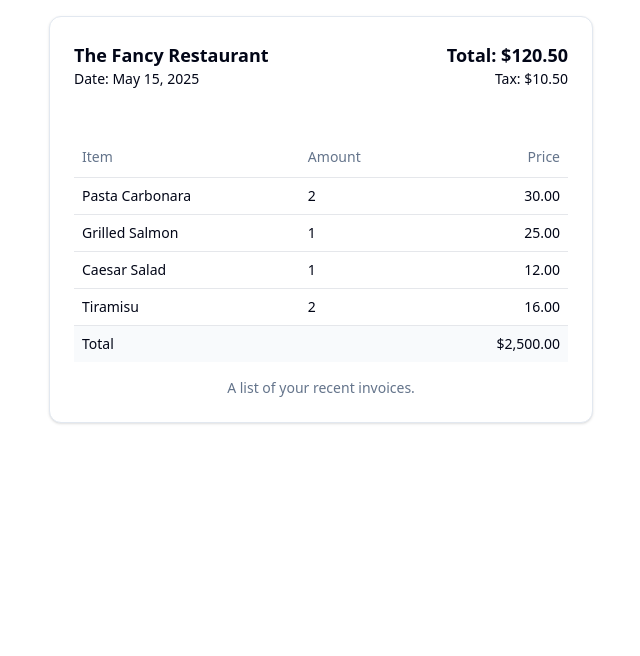
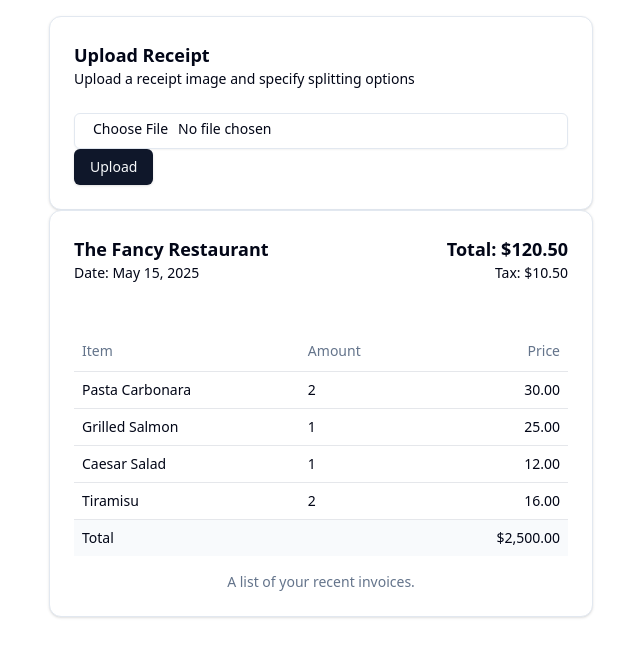
Before and after one commit to rulkimi/splitr, a React (Vite) app in the folder client/: page / in a window 1280 px wide. Shown: the top 656 px of the page, without its empty margins (319-959 px from the left). Built offline with nearby package versions, Linux system fonts and the light colour scheme.

Commit message:
add upload receipt

```diff
--- a/client/package.json
+++ b/client/package.json
@@ -10,6 +10,7 @@
     "preview": "vite preview"
   },
   "dependencies": {
+    "@radix-ui/react-label": "^2.1.1",
     "@radix-ui/react-slot": "^1.1.1",
     "class-variance-authority": "^0.7.1",
     "clsx": "^2.1.1",
--- a/client/src/App.tsx
+++ b/client/src/App.tsx
@@ -1,9 +1,11 @@
 import BillDetails from "@/components/bill-details";
 import BaseLayout from "@/layouts";
+import UploadReceipt from "./components/upload-receipt";
 
 export default function Home() {
   return (
     <BaseLayout>
+      <UploadReceipt />
       <BillDetails />
     </BaseLayout>
   );
--- a/client/src/components/bill-details.tsx
+++ b/client/src/components/bill-details.tsx
@@ -12,10 +12,6 @@ import {
 import { useEffect, useState } from "react";
 
 const BillDetails = () => {
-  // useEffect(() => {
-  //   fetch('http://localhost:8000/upload/')
-  // }, []);
-
   return (
     <Card>
       <CardHeader>
--- /dev/null
+++ b/client/src/components/ui/input.tsx
@@ -0,0 +1,22 @@
+import * as React from "react"
+
+import { cn } from "@/lib/utils"
+
+const Input = React.forwardRef<HTMLInputElement, React.ComponentProps<"input">>(
+  ({ className, type, ...props }, ref) => {
+    return (
+      <input
+        type={type}
+        className={cn(
+          "flex h-9 w-full rounded-md border border-slate-200 bg-transparent px-3 py-1 text-base shadow-sm transition-colors file:border-0 file:bg-transparent file:text-sm file:font-medium file:text-slate-950 placeholder:text-slate-500 focus-visible:outline-none focus-visible:ring-1 focus-visible:ring-slate-950 disabled:cursor-not-allowed disabled:opacity-50 md:text-sm dark:border-slate-800 dark:file:text-slate-50 dark:placeholder:text-slate-400 dark:focus-visible:ring-slate-300",
+          className
+        )}
+        ref={ref}
+        {...props}
+      />
+    )
+  }
+)
+Input.displayName = "Input"
+
+export { Input }
--- /dev/null
+++ b/client/src/components/ui/label.tsx
@@ -0,0 +1,24 @@
+import * as React from "react"
+import * as LabelPrimitive from "@radix-ui/react-label"
+import { cva, type VariantProps } from "class-variance-authority"
+
+import { cn } from "@/lib/utils"
+
+const labelVariants = cva(
+  "text-sm font-medium leading-none peer-disabled:cursor-not-allowed peer-disabled:opacity-70"
+)
+
+const Label = React.forwardRef<
+  React.ElementRef<typeof LabelPrimitive.Root>,
+  React.ComponentPropsWithoutRef<typeof LabelPrimitive.Root> &
+    VariantProps<typeof labelVariants>
+>(({ className, ...props }, ref) => (
+  <LabelPrimitive.Root
+    ref={ref}
+    className={cn(labelVariants(), className)}
+    {...props}
+  />
+))
+Label.displayName = LabelPrimitive.Root.displayName
+
+export { Label }
--- /dev/null
+++ b/client/src/components/upload-receipt.tsx
@@ -0,0 +1,52 @@
+import { Card, CardContent, CardDescription, CardHeader, CardTitle } from "@/components/ui/card";
+import { Input } from "@/components/ui/input";
+import { useState, useEffect, ChangeEvent } from "react";
+import { Button } from "./ui/button";
+
+const UploadReceipt = () => {
+  const [file, setFile] = useState<File | null>(null);
+
+  const handleFileChange = (e: ChangeEvent<HTMLInputElement>) => {
+    setFile(e.target.files?.[0] || null)
+  }
+
+  const getSplitBill = async () => {
+    if (!file) return;
+    const formData = new FormData()
+    formData.append("file", file);
+
+    const response = await fetch('http://localhost:8000/upload/', {
+      method: 'POST',
+      body: formData
+    });
+
+    const responseData = await response.json()
+    console.log(responseData)
+  }
+
+  return (
+    <Card>
+      <CardHeader>
+        <div>
+          <h3 className="text-lg font-semibold">Upload Receipt</h3>
+          <p className="text-sm text-muted-foreground">
+            Upload a receipt image and specify splitting options
+          </p>
+        </div>
+      </CardHeader>
+
+      <CardContent>
+        <Input
+          id="receipt-image"
+          type="file"
+          onChange={handleFileChange}
+        />
+        <Button onClick={getSplitBill}>
+          Upload
+        </Button>
+      </CardContent>
+    </Card>
+  )
+}
+
+export default UploadReceipt;
```
Also changed, not shown: 2 other files (tests, documents, lock files or other folders).
